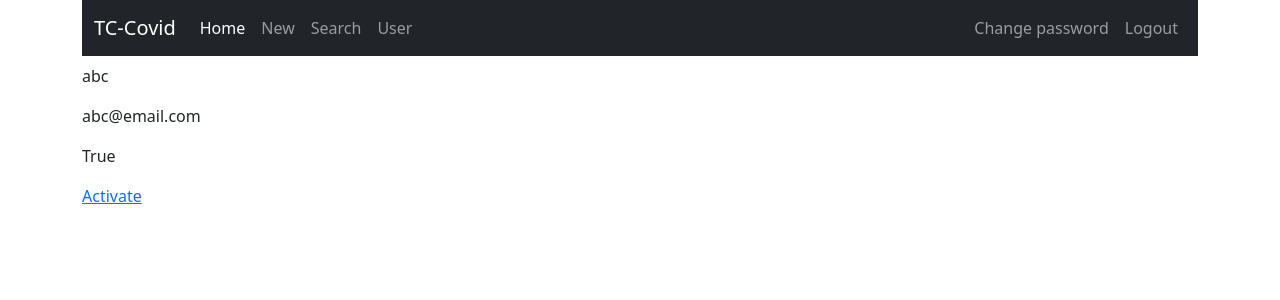
After one commit to caohuyphuong/news-accounts, a Django app: page /accounts/2/user-detail/ in a window 1280 px wide. The commit adds this page. Shown: the top 300 px of the page. Run offline with Django 3.2, Linux system fonts and the light colour scheme; a user stored in the database is signed in; data comes from the database, SQL or seed files in the repository; both versions use the stored data as it was after the commit.

Commit message:
Part 23-Role and permission

```diff
--- /dev/null
+++ b/src/accounts/mixins.py
@@ -0,0 +1,11 @@
+from django.contrib.auth.mixins import AccessMixin
+from django.shortcuts import redirect
+
+
+class LoginAndStaffRequiredMixin(AccessMixin):
+    """Verify that the current user is authenticated and is staff."""
+
+    def dispatch(self, request, *args, **kwargs):
+        if not (request.user.is_authenticated and request.user.is_staff):
+            return redirect('dashboard')
+        return super().dispatch(request, *args, **kwargs)
--- /dev/null
+++ b/src/accounts/templates/accounts/user_detail.html
@@ -0,0 +1,11 @@
+{% extends "base.html" %}
+{% block title %}User Detail{% endblock title %}
+
+{% block content %}
+<div class="mt-2">
+    <p>{{ object.username }}</p>
+    <p>{{ object.email }}</p>
+    <p>{{ object.is_active }}</p>
+    <a href="{% url 'accounts:user_update' object.pk %}">Activate</a>
+</div>
+{% endblock %}
--- a/src/accounts/urls.py
+++ b/src/accounts/urls.py
@@ -5,10 +5,15 @@
 
 from django.contrib.auth import views
 from django.urls import path, reverse_lazy
-from .views import UserRegistrationView
+from .views import UserListView, UserRegistrationView, UserDetailView, UserUpdateView
 app_name = 'accounts'
 urlpatterns = [
     path('registration/', UserRegistrationView.as_view(), name='registration'),
+
+    path('user-list/', UserListView.as_view(), name='user_list'),
+    path('<int:pk>/user-detail/', UserDetailView.as_view(), name='user_detail'),
+    path('<int:pk>/user-update/', UserUpdateView.as_view(), name='user_update'),
+
     path('login/', views.LoginView.as_view(template_name='accounts/login.html'), name='login'),
     path('logout/', views.LogoutView.as_view(template_name='accounts/logged_out.html'), name='logout'),
 
--- a/src/accounts/views.py
+++ b/src/accounts/views.py
@@ -1,12 +1,16 @@
 from django.shortcuts import render
 from django.views import generic
 from django.urls import reverse_lazy
+from django.contrib.auth import get_user_model
 from django.utils.crypto import get_random_string
 from django.core.mail import send_mail
-from accounts.forms import UserRegistrationForm
+from .mixins import LoginAndStaffRequiredMixin
+from accounts.forms import UserRegistrationForm, UserUpdateForm
+
+User = get_user_model()
 
 
-class UserRegistrationView(generic.CreateView):
+class UserRegistrationView(generic.CreateView):  # Create
     template_name = 'accounts/registration.html'
     form_class = UserRegistrationForm
     success_url = reverse_lazy('accounts:login')
@@ -23,3 +27,30 @@ class UserRegistrationView(generic.CreateView):
             recipient_list=[user.email, ]
         )
         return super().form_valid(form)
+
+
+class UserListView(LoginAndStaffRequiredMixin, generic.ListView):  # Read
+    template_name = 'accounts/user_list.html'
+    queryset = User.objects.all()  # User.objects.filter(is_active=False)
+
+
+class UserDetailView(LoginAndStaffRequiredMixin, generic.DetailView):  # Read
+    template_name = 'accounts/user_detail.html'
+    queryset = User.objects.all()
+
+
+class UserUpdateView(LoginAndStaffRequiredMixin, generic.UpdateView):
+    template_name = 'accounts/user_update.html'
+    form_class = UserUpdateForm
+    queryset = User.objects.all()
+    success_url = reverse_lazy('accounts:user_list')
+
+    def form_valid(self, form):
+        user = form.save()
+        send_mail(
+            subject="Your account was activated",
+            message="You can reset password to login.",
+            from_email="admin@email.com",
+            recipient_list=[user.email, ]
+        )
+        return super().form_valid(form)
--- a/src/templates/snippets/navbar.html
+++ b/src/templates/snippets/navbar.html
@@ -15,6 +15,11 @@
         <li class="nav-item">
           <a class="nav-link" href="{% url 'tiemchung:search' %}">Search</a>
         </li>
+        {% if request.user.is_staff %}
+        <li class="nav-item">
+          <a class="nav-link" href="{% url 'accounts:user_list' %}">User</a>
+        </li>
+        {% endif %}
       </ul>
       <ul class="navbar-nav d-flex">
         {% if request.user.is_authenticated %}
```
Also changed, not shown: src/accounts/forms.py (+7 -0 lines), src/accounts/templates/accounts/user_list.html (added, +13 -0 lines), src/accounts/templates/accounts/user_update.html (added, +9 -0 lines), src/tiemchung/views.py (+10 -6 lines), src/db.sqlite3.
